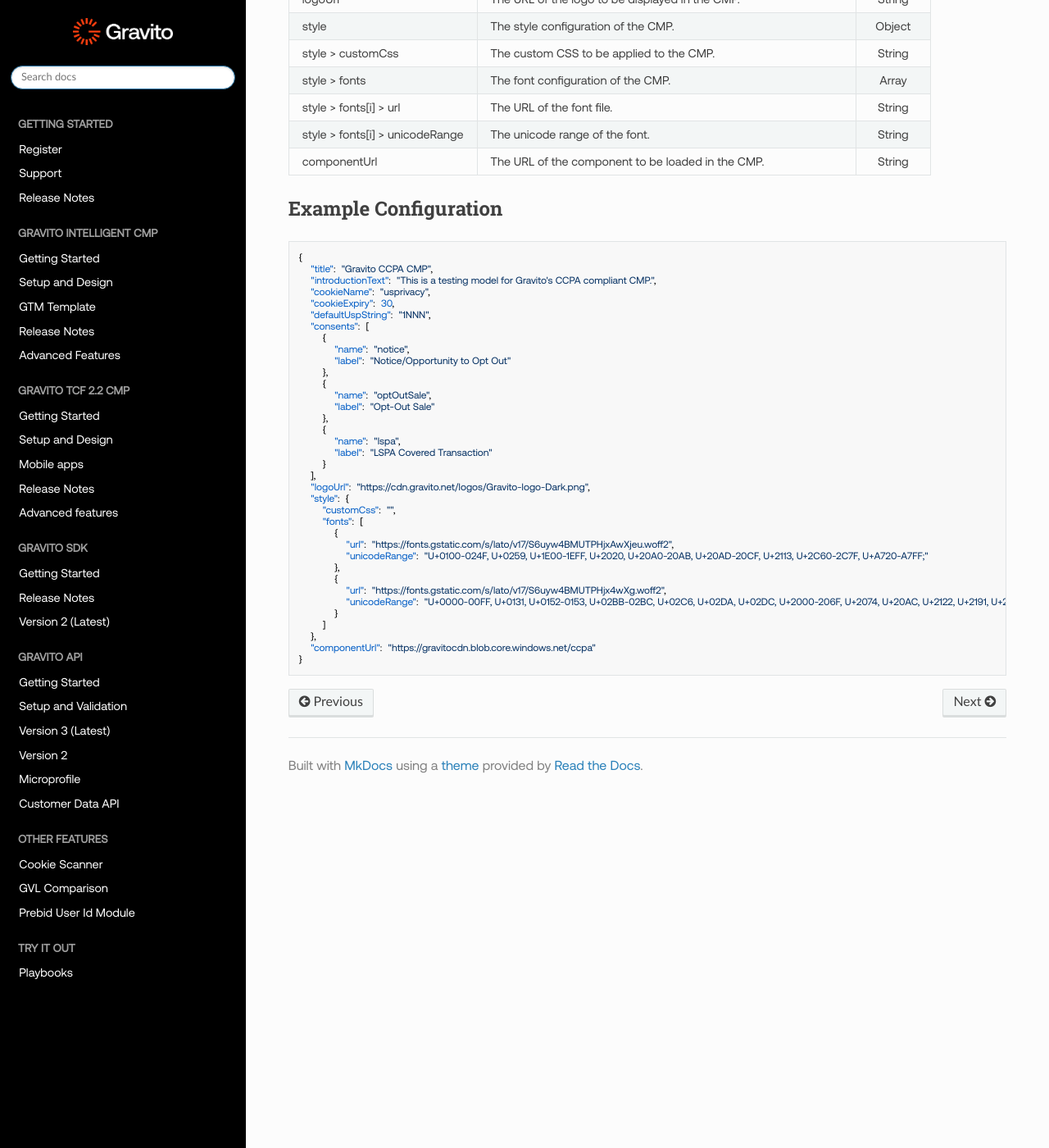
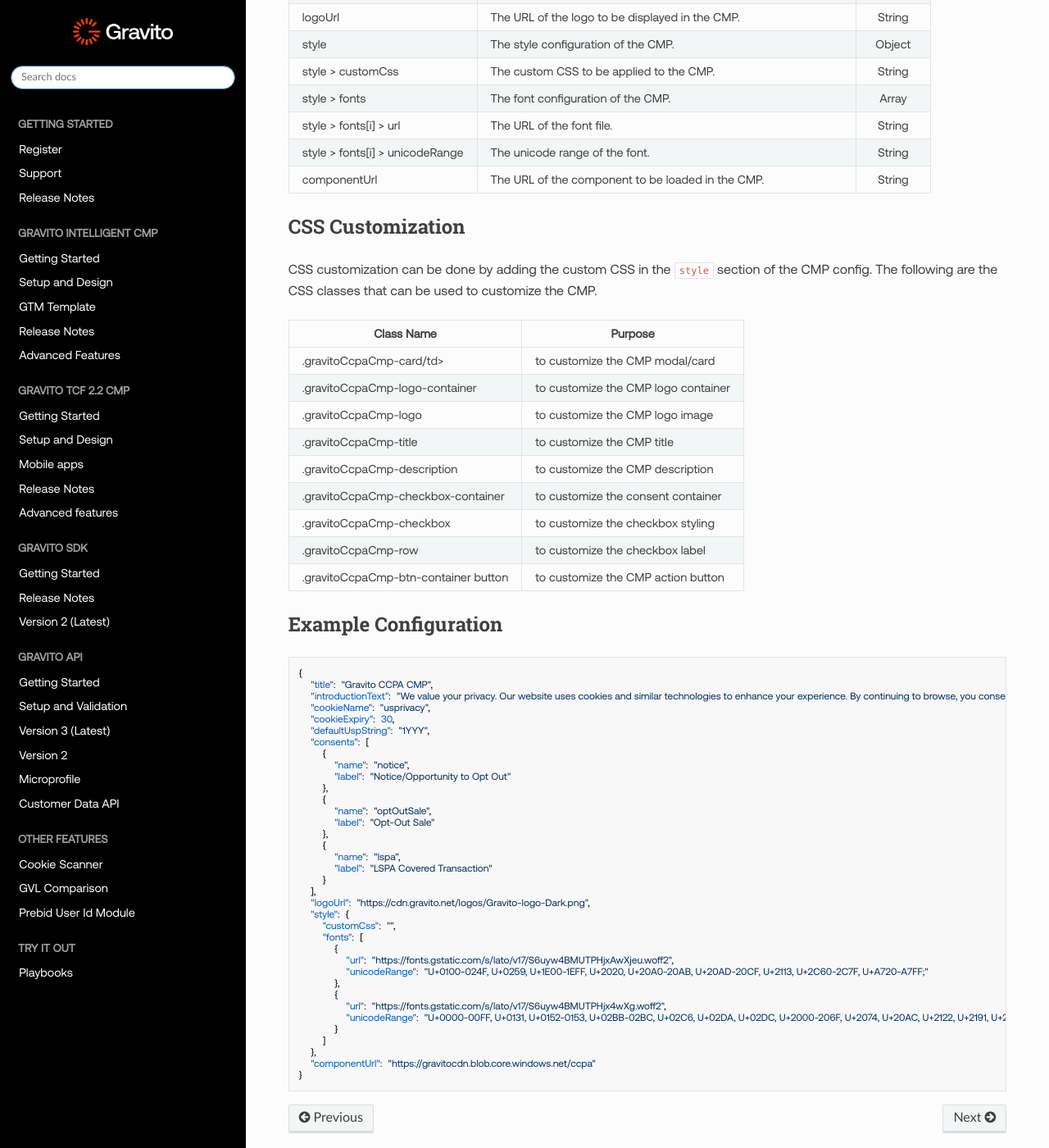
Before and after one commit to GravitoLtd/gravitoltd.github.io, an MkDocs documentation site: the page built from docs/Gravito_CCPA_CMP/Getting_Started.md, in a window 1280 px wide and 1400 px high, scrolled down 1344 px. Shown: the whole window at 82% size. Built offline with MkDocs 1.6.1, drawn with Linux system fonts in a browser that asks for light colours; nearby versions of some CDN libraries.

Commit message:
css class for ccpa

````diff
--- a/docs/Gravito_CCPA_CMP/Getting_Started.md
+++ b/docs/Gravito_CCPA_CMP/Getting_Started.md
@@ -104,15 +104,62 @@
     </tr>
 </table>
 
+## CSS Customization
+
+CSS customization can be done by adding the custom CSS in the `style` section of the CMP config. The following are the CSS classes that can be used to customize the CMP.
+
+<table>
+    <tr>
+        <th>Class Name</th>
+        <th>Purpose</th>
+    </tr>
+    <tr>
+        <td>.gravitoCcpaCmp-card/td>
+        <td>to customize the CMP modal/card</td>
+    </tr>
+    <tr>
+        <td>.gravitoCcpaCmp-logo-container</td>
+        <td>to customize the CMP logo container</td>
+    </tr>
+    <tr>
+        <td>.gravitoCcpaCmp-logo</td>
+        <td>to customize the CMP logo image</td>
+    </tr>
+    <tr>
+        <td>.gravitoCcpaCmp-title</td>
+        <td>to customize the CMP title</td>
+    </tr>
+    <tr>
+        <td>.gravitoCcpaCmp-description</td>
+        <td>to customize the CMP description</td>
+    </tr>
+    <tr>
+        <td>.gravitoCcpaCmp-checkbox-container</td>
+        <td>to customize the consent container</td>
+    </tr>
+    <tr>
+        <td>.gravitoCcpaCmp-checkbox</td>
+        <td>to customize the checkbox styling</td>
+    </tr>
+    <tr>
+        <td>.gravitoCcpaCmp-row</td>
+        <td>to customize the checkbox label</td>
+    </tr>
+    <tr>
+        <td>.gravitoCcpaCmp-btn-container button</td>
+        <td>to customize the CMP action button</td>
+    </tr>
+</table>
+
 ## Example Configuration
 
 ```json
 {
   "title": "Gravito CCPA CMP",
-  "introductionText": "This is a testing model for Gravito's CCPA compliant CMP.",
+  "introductionText": "We value your privacy. Our website uses cookies and similar technologies to enhance your experience. By continuing to browse, you consent to their use as outlined in our <a href='' target='_blank'>Privacy Policy</a>. You may manage your preferences at any time.",
   "cookieName": "usprivacy",
   "cookieExpiry": 30,
-  "defaultUspString": "1NNN",
+  "defaultUspString": "1YYY",
   "consents": [
     {
       "name": "notice",
````
Also changed, not shown: docs/Gravito_CCPA_CMP/img/Gravito_CCPA_CMP.png.
